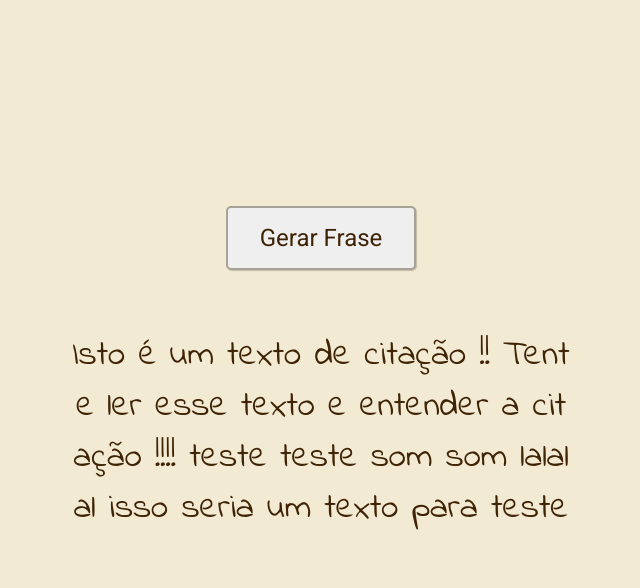
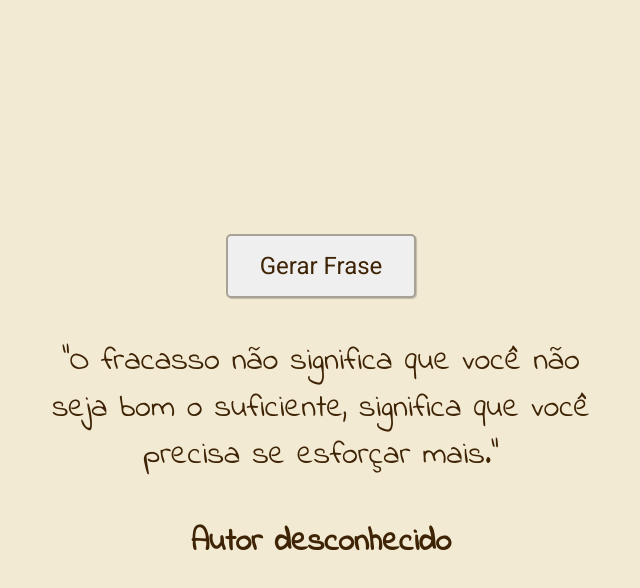
Before and after one commit to DorigonBruno/Citacao, a plain HTML site: page index.html in a window 1280 px wide. Both pictures are taken after a click on the button "Gerar Frase". Shown: the whole page, without its empty margins (319-959 px from the left). Drawn offline with Linux system fonts and the light colour scheme.

Commit message:
add-script

```diff
--- /dev/null
+++ b/frases.json
@@ -0,0 +1,42 @@
+[
+  {
+    "quote": "A persistência é o caminho do êxito.",
+    "author": "Charles Chaplin"
+  },
+  {
+    "quote": "A única forma de fazer um grande trabalho é amar o que se faz.",
+    "author": "Steve Jobs"
+  },
+  {
+    "quote": "O sucesso é a soma de pequenos esforços repetidos dia após dia.",
+    "author": "Robert Collier"
+  },
+  {
+    "quote": "O fracasso é a oportunidade de começar de novo, com mais experiência.",
+    "author": "Henry Ford"
+  },
+  {
+    "quote": "Não espere por oportunidades, crie você mesmo as suas.",
+    "author": "Autor desconhecido"
+  },
+  {
+    "quote": "O verdadeiro sucesso não é o sucesso financeiro, mas sim o sucesso em ajudar outras pessoas.",
+    "author": "Zig Ziglar"
+  },
+  {
+    "quote": "O sucesso não é final, o fracasso não é fatal: o que importa é ter coragem para continuar.",
+    "author": "Winston Churchill"
+  },
+  {
+    "quote": "O sucesso consiste em ir de fracasso em fracasso sem perder o entusiasmo.",
+    "author": "Winston Churchill"
+  },
+  {
+    "quote": "Acredite em si próprio e todo o resto virá naturalmente.",
+    "author": "Elon Musk"
+  },
+  {
+    "quote": "O fracasso não significa que você não seja bom o suficiente, significa que você precisa se esforçar mais.",
+    "author": "Autor desconhecido"
+  }
+]
--- a/index.html
+++ b/index.html
@@ -14,9 +14,9 @@
   <div class="container">
     <div class="conteudo">
       <button>Gerar Frase</button>
-      <p class="citacao">Isto é um texto de citação !! Tente ler esse texto e entender a citação !!!! teste teste som som lalalal isso seria um texto para teste
+      <p class="frase">Isto é um texto de citação !! Tente ler esse texto e entender a citação !!!! teste teste som som lalalal isso seria um texto para teste
       </p>
-      <p class="author"></p>
+      <p class="autor">fsdfsdf</p>
     </div>
   </div>
   <script src="./script.js"></script>
--- a/script.js
+++ b/script.js
@@ -0,0 +1,18 @@
+const frase = document.querySelector(".frase");
+const autor = document.querySelector(".autor");
+const button = document.querySelector("button");
+
+function handleClick() {
+  fetch("./frases.json")
+    .then((response) => response.json())
+    .then((json) => {
+      const index = Math.floor(Math.random() * json.length);
+      const fraseFinal = `"${json[index].quote}"`;
+      const autorFinal = json[index].author;
+
+      frase.textContent = fraseFinal;
+      autor.textContent = autorFinal;
+    });
+}
+
+button.addEventListener("click", handleClick);
--- a/style.css
+++ b/style.css
@@ -20,9 +20,9 @@ body {
   display: flex;
   flex-direction: column;
   align-items: center;
-  gap: 60px;
-  padding: 80px 200px;
-  max-width: 900px;
+  gap: 40px;
+  padding: 80px 120px;
+  max-width: 800px;
 }
 
 .conteudo button {
@@ -34,19 +34,22 @@ body {
   font-size: 1.5rem;
   color: #3f2305;
   cursor: pointer;
-  transition: .2s ease-out;
+  transition: 0.2s ease-out;
 }
 
 .conteudo button:hover {
   background: #7d582f;
-  color: #EEE3CB;
-  border-color: #3F2305;
+  color: #eee3cb;
+  border-color: #3f2305;
 }
 
 .conteudo p {
-  font-size: 2.2rem;
-  word-break: break-all;
+  font-size: 2rem;
   text-align: center;
   color: #3f2305;
   font-family: "Indie Flower", cursive;
 }
+
+.autor {
+  font-weight: bold;
+}
```
